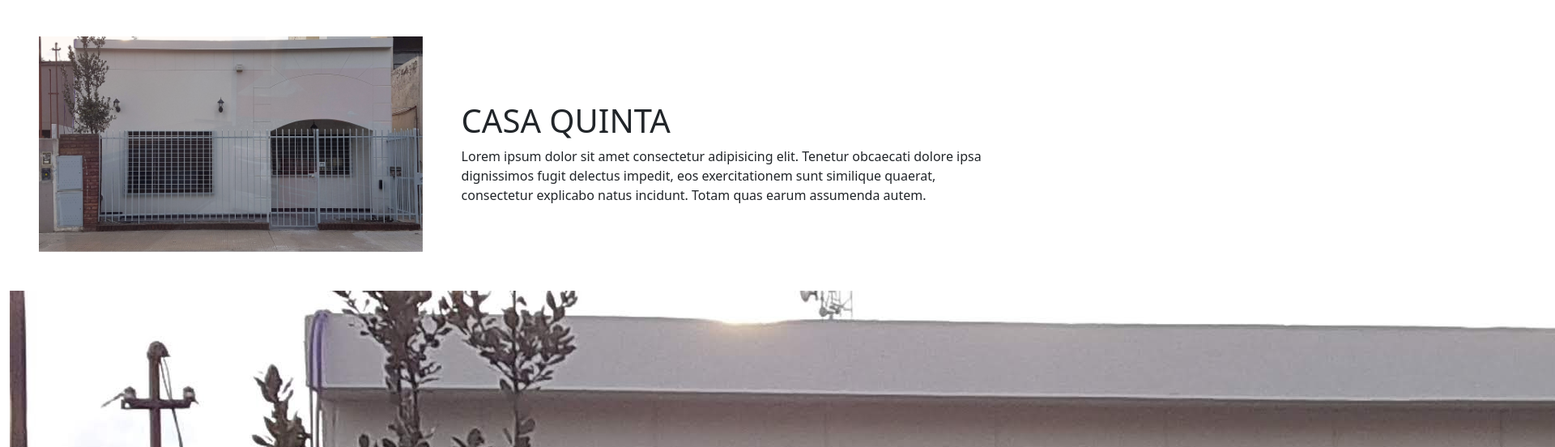
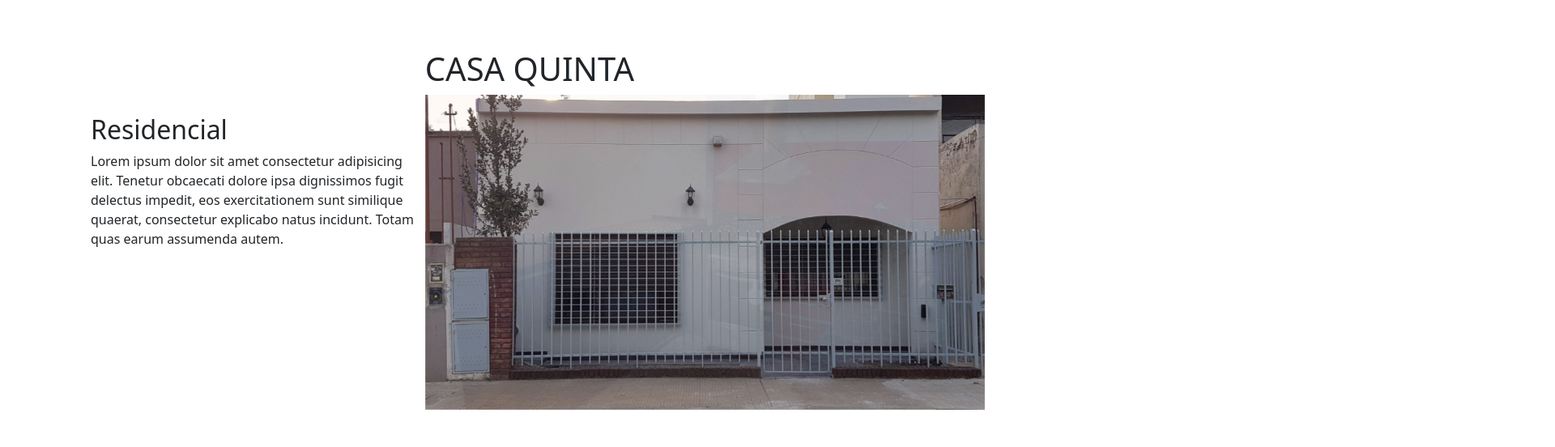
Before and after one commit to DavidIniMeyer/Repo-Sass, a website: page subpagepro/proyecto4.html in a window 1280 px wide. Shown: the part 64-616 px from the top of the page at 81% size, 1920 px wide, since content can reach past the window. Drawn offline with nearby package versions, Linux system fonts and the light colour scheme.

Commit message:
proyectos modificaciones

```diff
--- a/scss/partials/_proyecto1.scss
+++ b/scss/partials/_proyecto1.scss
@@ -3,7 +3,7 @@
 
 .divcarrusel{
     // padding-top: 3rem;
-    padding: 3rem;
+    padding: 4rem;
     display: grid;
     grid-template-columns: 40% 60%;
     height: 25%;
--- a/subpagepro/proyecto4.html
+++ b/subpagepro/proyecto4.html
@@ -6,7 +6,7 @@
     <meta name="viewport" content="width=device-width, initial-scale=1.0">
     <link href="https://cdn.jsdelivr.net/npm/bootstrap@5.1.3/dist/css/bootstrap.min.css" rel="stylesheet"
     integrity="sha384-1BmE4kWBq78iYhFldvKuhfTAU6auU8tT94WrHftjDbrCEXSU1oBoqyl2QvZ6jIW3" crossorigin="anonymous">
-    <title>Proyecto 1</title>
+    <title>Proyecto 4</title>
     <link rel="preconnect" href="https://fonts.googleapis.com">
     <link rel="preconnect" href="https://fonts.gstatic.com" crossorigin>
     <link href="https://fonts.googleapis.com/css2?family=Bebas+Neue&display=swap" rel="stylesheet">
@@ -46,7 +46,18 @@
     <div>
         <div>
             <div id="carouselExampleFade" class="carousel slide carousel-fade container-fluid divcarrusel" data-bs-ride="carousel">
+                <div class="textproyect1 container-fluid">
+                    <div>
+                        <h2 class="titproyect1">Residencial</h2>
+                    </div>
+                    <div>
+                        <p>
+                            Lorem ipsum dolor sit amet consectetur adipisicing elit. Tenetur obcaecati dolore ipsa dignissimos fugit delectus impedit, eos exercitationem sunt similique quaerat, consectetur explicabo natus incidunt. Totam quas earum assumenda autem.
+                        </p>
+                    </div>
+                </div>
                 <div class="carousel-inner">
+                    <h1 class="titproyect1">CASA QUINTA</h1>
                     <div class="carousel-item active">
                         <img src="../assets/img/proyectos/teresa-seleccion/20190815_164139.jpg" class="d-block w-100" alt="...">
                     </div>
@@ -57,18 +68,8 @@
                         <img src="../assets/img/proyectos/teresa-seleccion/20190815_165129.jpg" class="d-block w-100" alt="...">
                     </div>
                 </div>
-                <div class="textproyect1 container-fluid">
-                    <div>
-                        <h1 class="titproyect1">CASA QUINTA</h1>
-                    </div>
-                    <div>
-                        <p>
-                            Lorem ipsum dolor sit amet consectetur adipisicing elit. Tenetur obcaecati dolore ipsa dignissimos fugit delectus impedit, eos exercitationem sunt similique quaerat, consectetur explicabo natus incidunt. Totam quas earum assumenda autem.
-                        </p>
-                    </div>
-                </div>
             </div>
-            <div class="divpro container-fluid">
+            <!-- <div class="divpro container-fluid">
                 <div class="divimg1">
                     <img src="../assets/img/proyectos/teresa-seleccion/20190815_164139.jpg" class="imgquinta" alt="">
                 </div>
@@ -108,7 +109,7 @@
                 <div class="divimg13">
                     <img src="../assets/img/proyectos/teresa-seleccion/20190815_165958.jpg" class="imgquinta" alt="">
                 </div>
-            </div>
+            </div> -->
         </div>
     </div>
     <script src="https://cdn.jsdelivr.net/npm/bootstrap@5.1.3/dist/js/bootstrap.bundle.min.js"
```
Also changed, not shown: pages/contacto.html (+1 -1 lines), subpagepro/proyecto1.html (+1 -1 lines), subpagepro/proyecto2.html (+14 -13 lines), subpagepro/proyecto3.html (+14 -13 lines), css/prueba.css.
